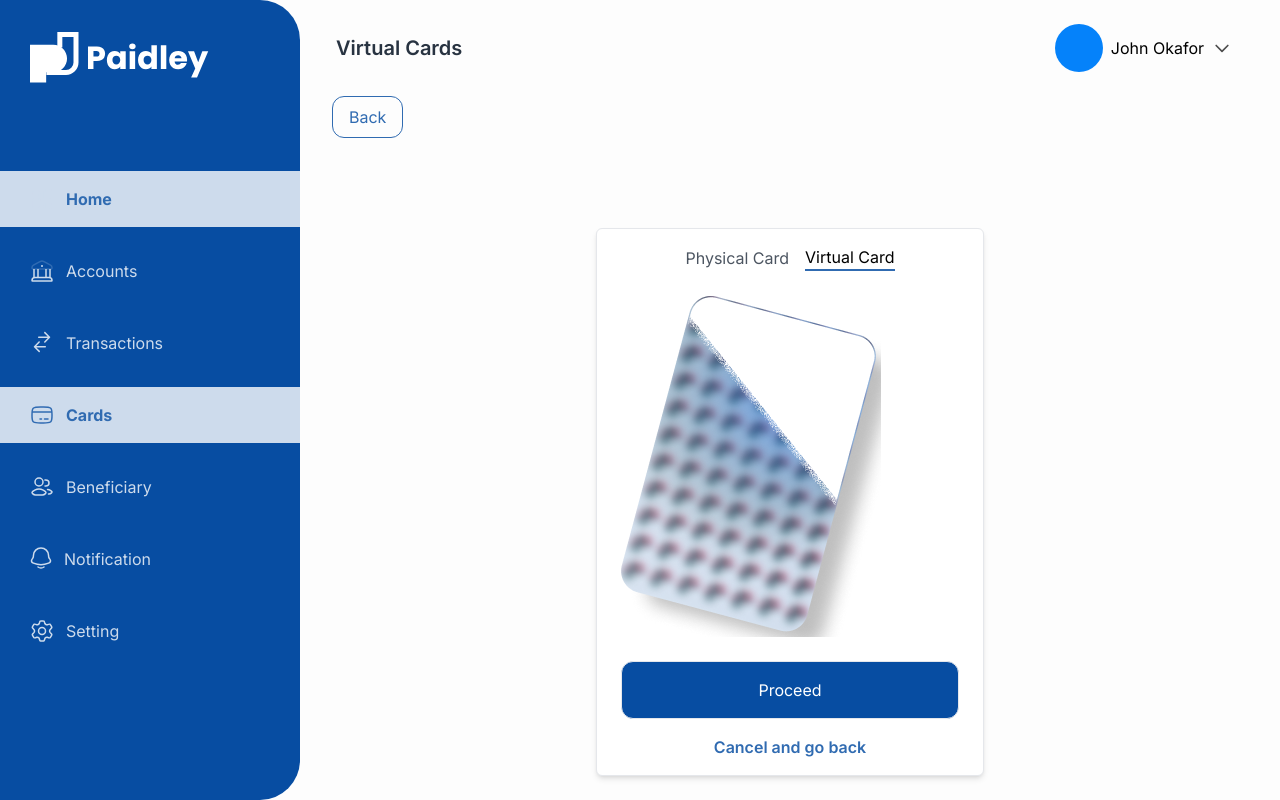
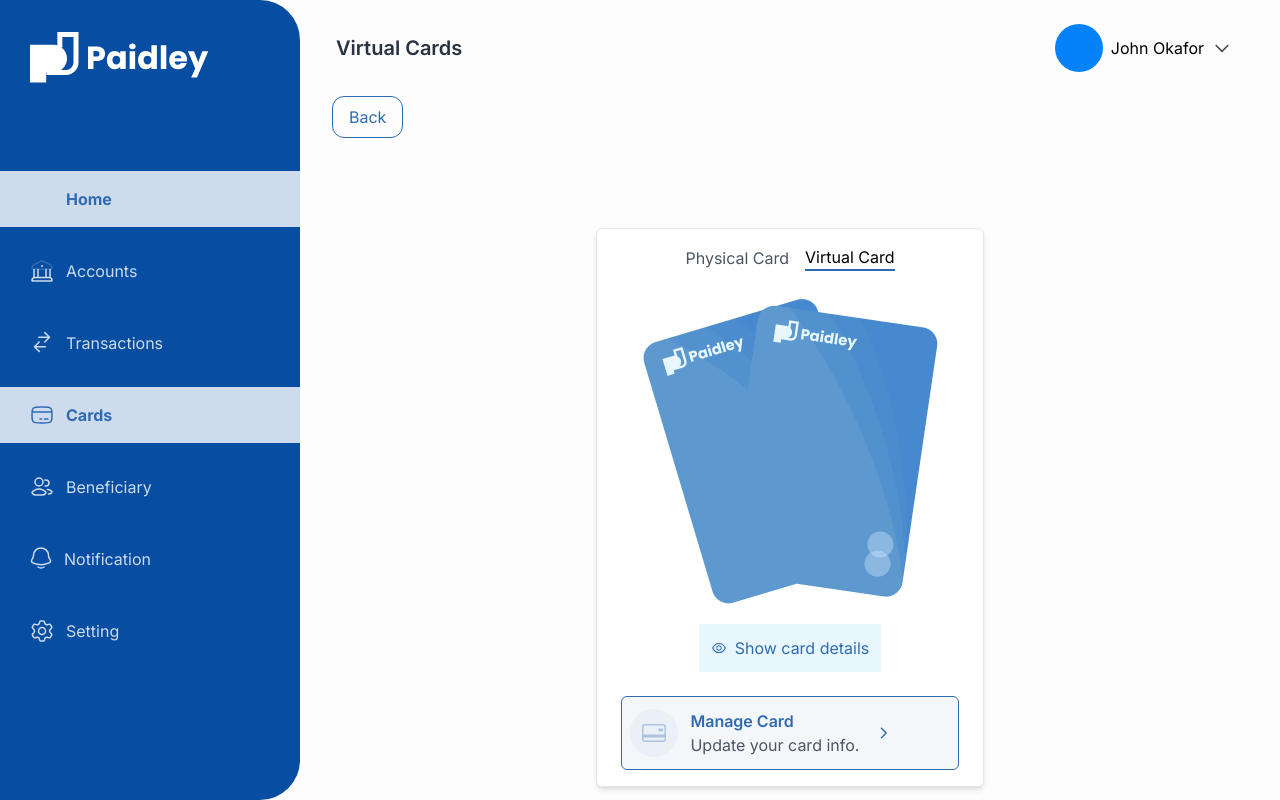
Before and after one commit to superwaih/paidley, a Next.js app: page /dashboard/cards in a window 1280 px wide. Both pictures are taken after a click on the button "Virtual Card". Built offline with nearby package versions, Linux system fonts and the light colour scheme.

Commit message:
added virtual card

```diff
--- a/pages/dashboard/cards/index.jsx
+++ b/pages/dashboard/cards/index.jsx
@@ -4,7 +4,11 @@
 import { useRouter } from 'next/router'
 import Image from 'next/image'
 import React, { useState } from 'react'
+import CardVirtual from "../../../public/images/virtual-card.png"
 import CardSample from "../../../public/images/card-sample.png"
+import { AiOutlineEye } from 'react-icons/ai'
+import {BsCreditCard2Back} from "react-icons/bs"
+import {RxCaretRight} from "react-icons/rx"
 const CardsPage = () => {
   const router = useRouter()
   const[cardType, setCardType] = useState("physical")
@@ -16,32 +20,83 @@
           <button className=' rounded-[12px] border text-brand-color hover:bg-brand-color hover:text-white duration-300 border-brand-color px-4 py-2'>Back</button>
           </div>
 
-          <div className='flex px-8 justify-center items-center  w-full'>
-          <div className='flex mt-[10px] md:mt-[90px]  rounded-md border  hover:[#F3F7FA] bg-white px-6 py-4 flex-col space-y-6 rouned-md shadow-md max-w-lg'>
+          <div className='flex px-8 justify-center duration-300 items-center  w-full'>
+          <div className='flex mt-[10px] md:mt-[90px] duration-300  rounded-md border  hover:[#F3F7FA] bg-white px-6 py-4 flex-col space-y-6 rouned-md shadow-md max-w-lg'>
            <div className=' justify-between w-full'>
-           <div className=' md:px-16 duration-300 gap-4 flex'>
+           <div className='justify-center items-center md:px-16 duration-300 gap-4 flex'>
            <button onClick={() => setCardType("physical")}  className={cardType === "physical" ? 'border-brand-color border-b-2' : 'gray-text'}>Physical Card</button>
             <button onClick={() => setCardType("virtual")} className={cardType === "virtual" ? 'border-brand-color border-b-2' : 'gray-text'}>Virtual Card</button>
            </div>
 
            </div>
             {/* <PhysicalCard /> */}
-            <Image
+           {
+            cardType === "physical" &&(
+              <div className='flex items-center justify-center'>
+                <Image
               width={0}
               height={0}
-              objectFit="cover"
               src={CardSample}
               alt=""
             />
+              </div>
+            )
+           }
+             {
+            cardType === "virtual" &&(
+             <div className='flex items-center space-y-4 flex-col justify-center
+             '>
+               <Image
+              width={0}
+              height={0}
+              src={CardVirtual}
+              alt=""
+            />
+            <button className='bg-[#E8F7FD] gap-2  text-brand-color p-3 flex
+             items-center'> <AiOutlineEye /> Show card details</button>
+              </div>
+            )
+           }
             {/* <h3 className='font-bold  text-xl'>Send Money</h3>
             <p className='gray-text '>Select Transfer Method</p> */}
 
 
             <div className='flex flex-col gap-4'>
-                    <button onClick={() => router.push("/dashboard/transfer/send-money")} className='btn-full rounded-[12px] duration-300'>Proceed</button>
-                    <button
-                    onClick={() => router.back()}
-                    className='text-[#306BB1] flex w-full justify-center font-semibold items-center text-center'>Cancel and go back</button>
+                   {
+                    cardType === "physical" && (
+                      <>
+                      <button onClick={() => router.push("/dashboard/transfer/send-money")} className='btn-full rounded-[12px] duration-300'>Proceed</button>
+                      <button
+                      onClick={() => router.back()}
+                      className='text-[#306BB1] flex w-full justify-center font-semibold items-center text-center'>Cancel and go back</button>
+
+                      </>
+                    )
+                   }
+
+{
+                    cardType === "virtual" && (
+                      <div className='bg-[#F3F7FA] rounded-md cursor-pointer py-3 px-2 flex justify-between border-[#306BB2] border '>
+                        <div className='flex gap-3 items-center'>
+                        <div className='rounded-full bg-[#EAF0F6] p-3'>
+       <BsCreditCard2Back className="text-[#ACC4E0] text-2xl" />
+       </div>
+
+                          <div>
+                            <h3 className='font-semibold text-brand-color'>Manage Card</h3>
+                            <p className='gray-text'>Update your card info.</p>
+                          </div>
+
+                          <div className='flex justify-end items-end'>
+                          <RxCaretRight className='text-brand-color text-2xl' />
+                          </div>
+                        </div>
+
+
+
+                      </div>
+                    )
+                   }
               </div>
           </div>
         </div>
```
Also changed, not shown: public/images/virtual-card.png (added).
